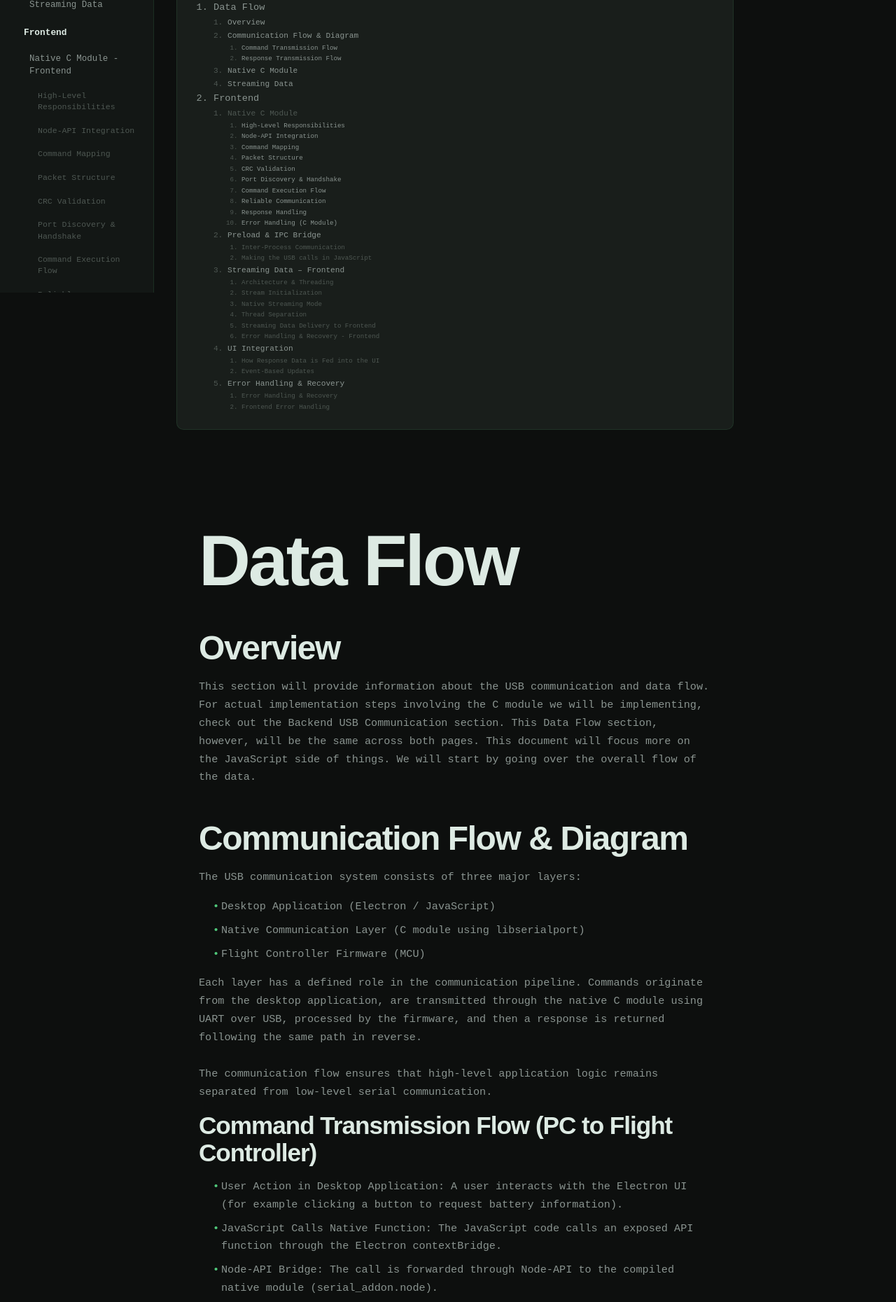
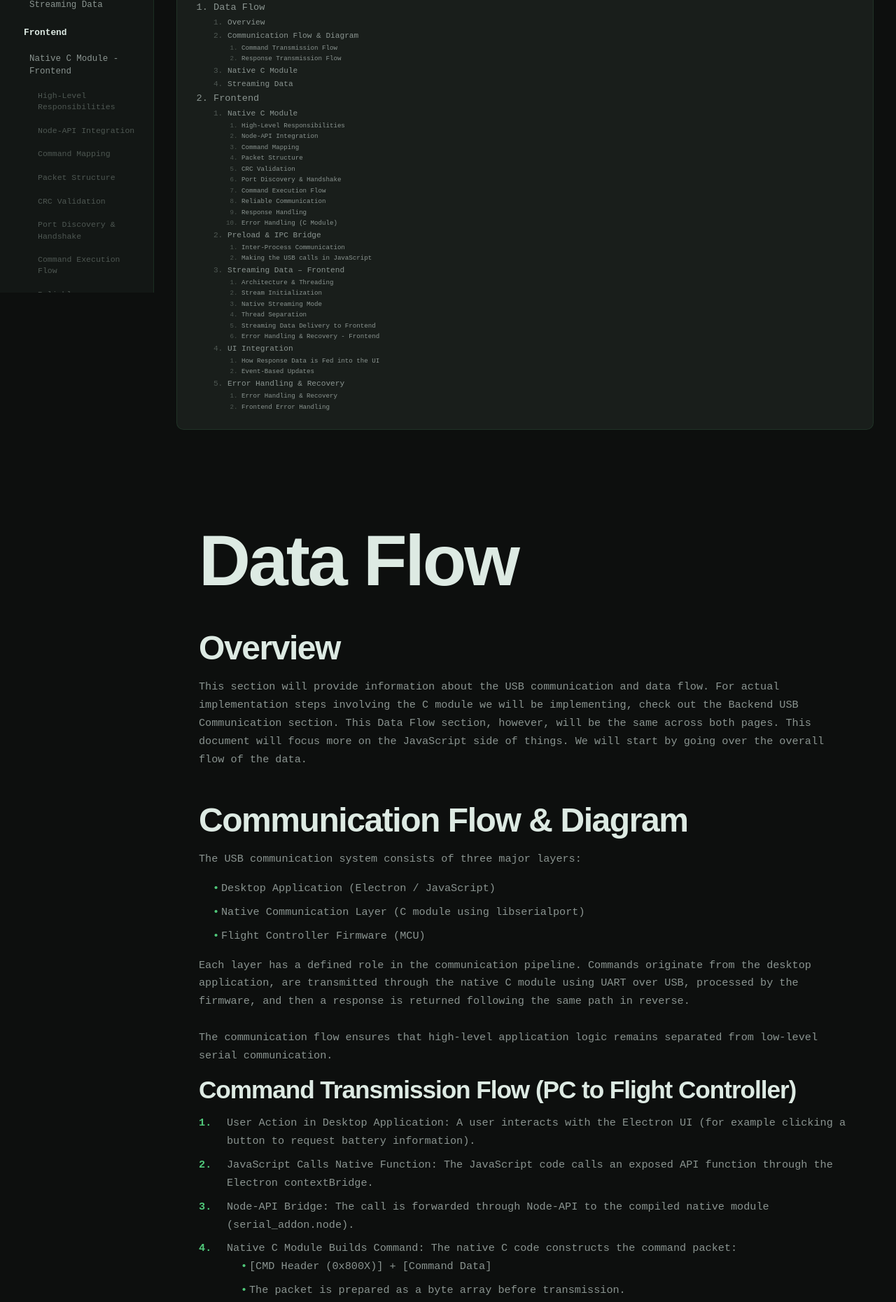
Before and after one commit to gracefinger/OSCAR_Documentation.github.io, a plain HTML site: page docs/html/usb-communication-sw-frontend.html in a window 1280 px wide. Shown: the part 382-2242 px from the top of the page at 70% size. Drawn offline with Linux system fonts and the light colour scheme.

Commit message:
Some formatting stuff

```diff
--- a/docs/html/usb-communication-sw-frontend.html
+++ b/docs/html/usb-communication-sw-frontend.html
@@ -6,7 +6,8 @@
     <meta name="viewport" content="width=device-width, initial-scale=1.0">
     <title>Frontend USB Communication</title>
     <link rel="stylesheet" href="../styles/main.css">
-    <link rel="stylesheet" href="../styles/tableOfContents.css"
+    <link rel="stylesheet" href="../styles/tableOfContents.css">
+    <link rel="stylesheet" href="../styles/chloeWorking.css">
 </head>
 
 <body>
@@ -52,7 +53,7 @@
                     </li>
                     <li><a href="#frontend">Frontend</a>
                         <ol>
-                            <li><a href="#nativeCModule"></a>Native C Module</li>
+                            <li><a href="#native-c-mod">Native C Module</a>
                                 <ol>
                                     <li><a href="#high-level-responsibilities">High-Level Responsibilities</a></li>
                                     <li><a href="#node-api-integration">Node-API Integration</a></li>
@@ -65,32 +66,33 @@
                                     <li><a href="#response-handling">Response Handling</a></li>
                                     <li><a href="#error-handling-frontend-c">Error Handling (C Module)</a></li>
                                 </ol>
+                            </li>
                             <li><a href="#preload-ipc">Preload &amp; IPC Bridge</a>
                                 <ol>
-                                    <li><a href="#ipc-communication"></a>Inter-Process Communication</li>
-                                    <li><a href="#USBinJS"></a>Making the USB calls in JavaScript</li>
+                                    <li><a href="#ipc-communication">Inter-Process Communication</a></li>
+                                    <li><a href="#USBinJS">Making the USB calls in JavaScript</a></li>
                                 </ol>
                             </li>
                             <li><a href="#streaming-frontend">Streaming Data – Frontend</a>
                             <ol>
-                                    <li><a href="#architectureAndThreading"></a>Architecture &amp; Threading</li>
-                                    <li><a href="#streamInitialization"></a>Stream Initialization</li>
-                                    <li><a href="#native-streaming-mode"></a>Native Streaming Mode</li>
-                                    <li><a href="#thread-separation"></a>Thread Separation</li>
-                                    <li><a href="#streaming-to-frontend"></a>Streaming Data Delivery to Frontend</li>
-                                    <li><a href="#error-handling-frontend"></a>Error Handling &amp; Recovery - Frontend</li>
+                                    <li><a href="#architectureAndThreading">Architecture &amp; Threading</a></li>
+                                    <li><a href="#streamInitialization">Stream Initialization</a></li>
+                                    <li><a href="#native-streaming-mode">Native Streaming Mode</a></li>
+                                    <li><a href="#thread-separation">Thread Separation</a></li>
+                                    <li><a href="#streaming-to-frontend">Streaming Data Delivery to Frontend</a></li>
+                                    <li><a href="#error-handling-frontend">Error Handling &amp; Recovery - Frontend</a></li>
                                 </ol>
                             </li>
                             <li><a href="#ui-integration">UI Integration</a>
                                 <ol>
-                                    <li><a href="#response-to-ui"></a>How Response Data is Fed into the UI</li>
-                                    <li><a href="#event-based-updates"></a>Event-Based Updates</li>
+                                    <li><a href="#response-to-ui">How Response Data is Fed into the UI</a></li>
+                                    <li><a href="#event-based-updates">Event-Based Updates</a></li>
                                 </ol>
                             </li>
                             <li><a href="#error-handling-recovery">Error Handling &amp; Recovery</a>
                                 <ol>
-                                    <li><a href="#error-handling-recovery"></a>Error Handling &amp; Recovery</li>
-                                    <li><a href="#frontend-error-handling"></a>Frontend Error Handling</li>
+                                    <li><a href="#error-handling-recovery">Error Handling &amp; Recovery</a></li>
+                                    <li><a href="#frontend-error-handling">Frontend Error Handling</a></li>
                                 </ol>
                             </li>
                         </ol>
@@ -124,7 +126,7 @@
                 </p>
                 <h3 id="command-transmission">Command Transmission Flow (PC to Flight Controller)</h3>
                 <p>
-                    <ul>
+                    <ol class="numbered-list">
                         <li>User Action in Desktop Application: A user interacts with the Electron UI (for example clicking a button to request battery information).</li>
                         <li>JavaScript Calls Native Function: The JavaScript code calls an exposed API function through the Electron contextBridge.</li>
                         <li>Node-API Bridge: The call is forwarded through Node-API to the compiled native module (serial_addon.node).</li>
@@ -155,11 +157,11 @@
                                 <li>requesting sensor data</li>
                             </ul>
                         </li>
-                    </ul>
+                    </ol>
                 </p>
                 <h3 id="response-transmission">Response Transmission Flow (Flight Controller to PC)</h3>
                 <p>
-                    <ul>
+                    <ol class="numbered-list">
                         <li>Response Construction: After processing the command, the firmware constructs a response packet containing:
                             <ul>
                                 <li>[Response Header (0x500X)] + [JSON Data]</li>
@@ -176,7 +178,7 @@
                         <li>Response Verification: The first two bytes are checked to confirm the response header.</li>
                         <li>Pass Data to JavaScript: The received JSON string is forwarded through the Node-API layer to the Electron application.</li>
                         <li>Application Parses JSON: The Electron application parses the JSON and updates the UI accordingly.</li>
-                    </ul>
+                    </ol>
                 </p>
                 <h3>Flow Diagram</h3>
                 <img src="../SoftwareImages/DataFlowDiagram.png" alt="Diagram showing flow of data from Desktop Application to Firmware">
@@ -204,7 +206,7 @@
                     </p>
                 <h3>Streaming Flow</h3>
                 <p>The streaming pipeline is structured as follows:
-                    <ul>
+                    <ol class="numbered-list">
                         <li>Renderer (UI) → </li>
                         <li>ipcRenderer → </li>
                         <li>Main Process → </li>
@@ -213,7 +215,7 @@
                         <li>Streaming Thread (continuous data handler) → </li>
                         <li>Native C Module (continuous serial read via libserialport) → </li>
                         <li>Flight Controller</li>
-                    </ul>
+                    </ol>
                     <p>The native module maintains an active serial connection and continuously reads incoming telemetry data. This data is forwarded through the streaming
                         thread, which parses and routes updates back through the Electron IPC system to the renderer process for UI updates.</p>
                 </p>
@@ -221,7 +223,7 @@
 
 <!-- #region Frontend -->
                 <h1 id="frontend">Frontend</h1>
-                <h2 id="nativeCModule">Native C Module - Frontend</h2>
+                <h2 id="native-c-mod">Native C Module - Frontend</h2>
                 <h3 id="high-level-responsibilities">High-Level Responsibilities</h3>
                 <p>The module is designed to behave like a simple API with a few primary functions:
                     <ul>
@@ -262,7 +264,7 @@
                             <div><span class="t-cmd"><span class="light-red">unsigned short</span> <span class="light-green">map_command</span>(const char* command)</span></div>
                         </div>
                     </div>
-                    Example mappings:
+                    <p>Example mappings:</p>
                     <ul>
                         <li>"GetInitialValuesVolt" → 0x8009</li>
                         <li>"MinCellVoltage" → 0x8003</li>
@@ -322,7 +324,7 @@
                 </p>
                 <h3 id="command-execution-flow">Command Execution Flow</h3>
                 <p>Both populateAll and updateValue follow the same internal flow:
-                    <ul>
+                    <ol class="numbered-list">
                         <li>Map command string → header</li>
                         <li>Ensure port is verified</li>
                         <li>Build packet</li>
@@ -337,7 +339,7 @@
                         </li>
                         <li>Extract JSON payload</li>
                         <li>Return result to JavaScript</li>
-                    </ul>
+                    </ol>
                     <p><strong>Note:</strong> For more information about Commands, view the USB Communication documentation.</p>
                 </p>
                 <h3 id="reliable-communication">Reliable Communication</h3>
@@ -410,12 +412,12 @@
                     sensitive system resources, ipcRenderer acts as a controlled communication interface between the UI and backend functionality.</p>
                 <h4 id="ipcSetup">IPC Setup in Electron</h4>
                     <p>IPC communication in Electron typically follows this sequence:
-                        <ul>
+                        <ol class="numbered-list">
                             <li>The renderer process sends a request using ipcRenderer.</li>
                             <li>The main process receives the request using ipcMain.</li>
                             <li>The main process executes the requested functionality or forwards it to another module.</li>
                             <li>The result is returned to the renderer process through the IPC channel.</li>
-                        </ul>
+                        </ol>
                         <p>In this project, IPC is used to forward UI requests to a backend worker thread that communicates with the native C module responsible for
                             USB communication. This architecture keeps the UI responsive while backend operations are executed asynchronously.</p>
                         <p>For additional details on Electron IPC implementation, refer to the following documentation:
@@ -497,13 +499,13 @@
                         <li>The backend confirms a valid serial connection</li>
                     </ul>
                     <p>The initialization flow is as follows:</p>
-                    <ul>
+                    <ol class="numbered-list">
                         <li>Renderer requests stream start via IPC</li>
                         <li>Main process forwards request to worker thread</li>
                         <li>Worker thread instructs native module to enter streaming mode</li>
                         <li>Native module begins continuous serial reads</li>
                         <li>Parsed telemetry data is emitted back through the IPC pipeline</li>
-                    </ul>
+                    </ol>
                     <p>Example call from renderer:</p>
                     <div class="terminal">
                         <div class="terminal-body">
@@ -551,14 +553,14 @@
                 </p>
                 <h4 id="streaming-loop">Streaming Loop Behavior</h4>
                 <p>The stream thread operates using a blocking or semi-blocking serial read loop:
-                    <ul>
+                    <ol class="numbered-list">
                         <li>Reads raw bytes from libserialport</li>
                         <li>Accumulates bytes into a buffer</li>
                         <li>Detects packet boundaries using headers</li>
                         <li>Validates packet integrity (length + CRC)</li>
                         <li>Extracts JSON payload</li>
                         <li>Forwards structured data to Node-API callback</li>
-                    </ul>
+                    </ol>
 
                     <p>If a packet fails validation:</p>
                     <ul>
--- /dev/null
+++ b/docs/styles/chloeWorking.css
@@ -0,0 +1,21 @@
+/* ── Numbered list (top-level only) ── */
+.numbered-list {
+    list-style: none;
+    counter-reset: item;
+    padding-left: 1.75rem;
+}
+
+/* only number direct children */
+.numbered-list > li {
+    counter-increment: item;
+    position: relative;
+}
+
+/* replace bullet with number ONLY for top-level */
+.numbered-list > li::before {
+    content: counter(item) ".";
+    position: absolute;
+    left: -1.75rem;
+    color: var(--green-accent);
+    font-weight: 600;
+}
--- a/docs/styles/tableOfContents.css
+++ b/docs/styles/tableOfContents.css
@@ -116,7 +116,7 @@ body {
     flex: 1;
     min-width: 0;
     padding: 2rem 2rem 3rem; /* top padding so h1 isn't flush */
-    max-width: 860px;
+    max-width: none;
 }
 
 /* ── Table of Contents block ── */
```
Lines whose indentation alone changed are shown as unchanged.
